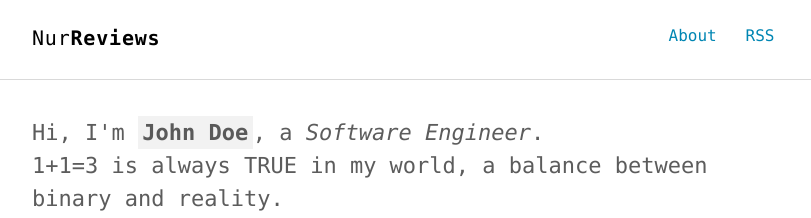
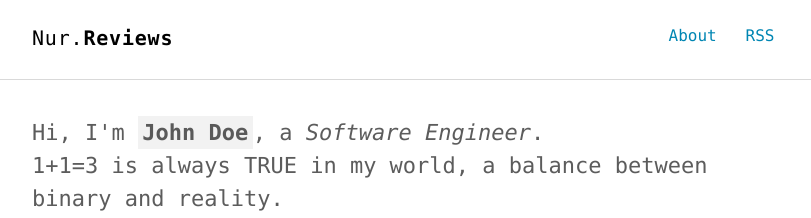
Before and after one commit to nourijp/thinkspace, a Jekyll site: the page built from index.html, in a window 1280 px wide. Shown: the top 218 px of the page, without its empty margins (232-1043 px from the left). Built offline with Jekyll 4.4.1, drawn with Linux system fonts in a browser that asks for light colours.

```diff
--- a/_config.yml
+++ b/_config.yml
@@ -1,6 +1,6 @@
 
 # SEO settings
-title: "Nur"
+title: "Nur."
 title2: "Reviews" # default: ""
 description: "Just another minimalist Jekyll theme for technical writing."
 keywords: "Jekyll, theme, free, download, SEO, blog, web, minimalist, thinkspace"
```
